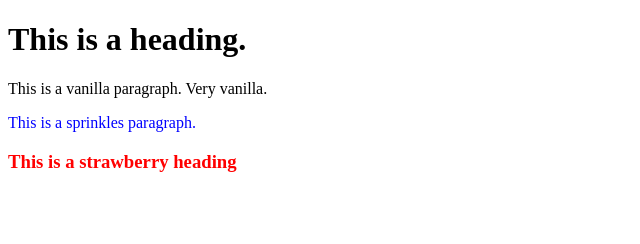
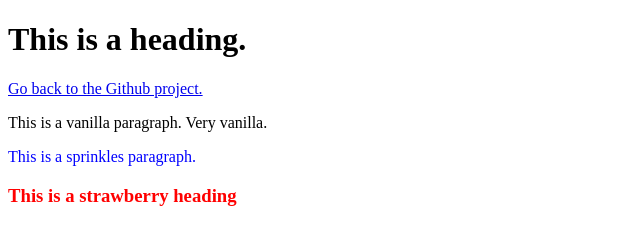
Before and after one commit to SYU15/github-webDesign, a plain HTML site: page index.html in a window 1280 px wide. Shown: the whole page, without its empty margins (0-640 px from the left). Drawn offline with Linux system fonts and the light colour scheme.

Commit message:
Added nojekyll and updated index.html

```diff
--- a/index.html
+++ b/index.html
@@ -11,6 +11,7 @@
 </style>
 
 <h1>This is a heading.</h1>
+<a href="https://github.com/SYU88/github-webDesign">Go back to the Github project.</a>
 
 <p>This is a vanilla paragraph. Very vanilla.</p>
 
```
Also changed, not shown: 1 other file.
